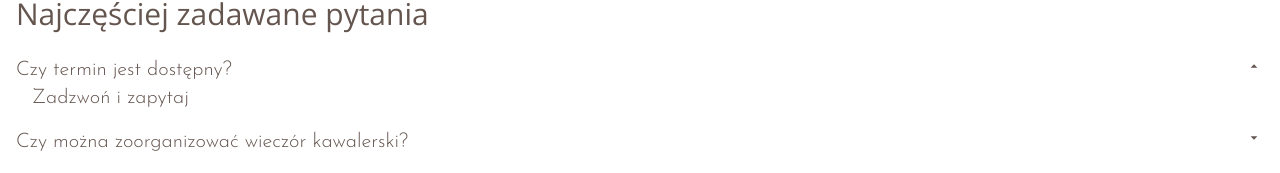
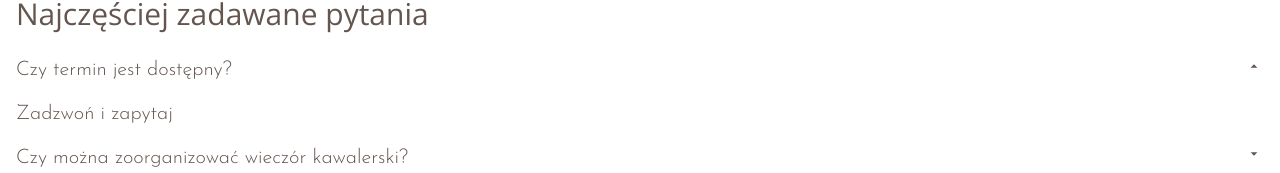
Before and after one commit to fn-jakubkarp/stanica-podkowa, a React (Vite) app: page / in a window 1280 px wide. Both pictures are taken after a click on the button "Czy termin jest dostępny?". Shown: the part 4103-4276 px from the top of the page. Built offline with nearby package versions, Linux system fonts and the light colour scheme.

Commit message:
style: adjust accordion styles

```diff
--- a/src/components/UI/Accordion/Accordion.tsx
+++ b/src/components/UI/Accordion/Accordion.tsx
@@ -15,7 +15,7 @@ const Accordion: React.FC<AccordionProps> = ({ question, answer }) => {
         onClick={() => setTabOpen(!tabOpen)}
         className="flex w-full flex-nowrap items-start justify-between"
       >
-        <span className="text-left">{question}</span>
+        <span className="text-left text-xl">{question}</span>
         {tabOpen ? (
           <RiArrowDropDownFill className="rotate-180 text-xl" />
         ) : (
@@ -25,7 +25,7 @@ const Accordion: React.FC<AccordionProps> = ({ question, answer }) => {
       <div
         className={`grid overflow-hidden transition-all duration-300 ease-in-out ${tabOpen ? "grid-rows-[1fr] opacity-100" : "grid-rows-[0fr] opacity-0"}`}
       >
-        <div className="overflow-hidden px-4">{answer}</div>
+        <div className="overflow-hidden pt-4 text-xl">{answer}</div>
       </div>
     </div>
   );
```
